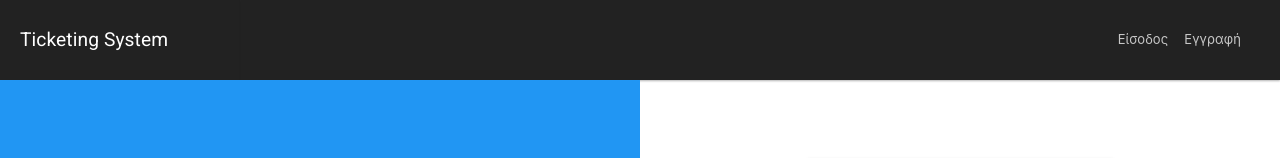
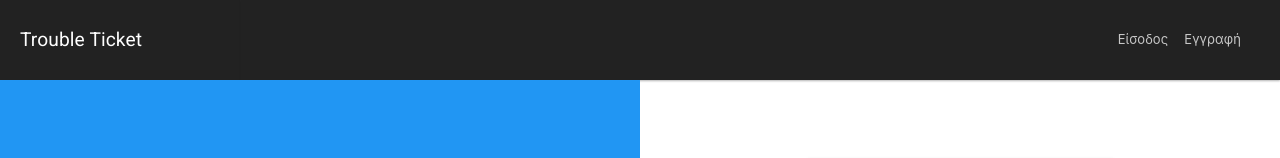
Before and after one commit to gkoniaris/smco-crm, a Vue app in the folder frontend/: page /#/login in a window 1280 px wide. Shown: the top 158 px of the page. Built offline with nearby package versions, Linux system fonts and the light colour scheme; no server answers; what v-autocomplete, vue-loading-overlay would draw is missing.

Commit message:
Allow to set page title via env variables

```diff
--- a/frontend/src/App.vue
+++ b/frontend/src/App.vue
@@ -1,7 +1,7 @@
 <template>
   <div class="d-flex" id="app">
     <div class="bg-light border-right" id="sidebar-wrapper">
-      <div class="sidebar-heading">Ticketing System</div>
+      <div class="sidebar-heading">{{appTitle}}</div>
       <div class="list-group list-group-flush" v-show="isAuthenticated">
         <router-link class="list-group-item list-group-item-action bg-light" to="/dashboard">Πίνακας</router-link>
         <router-link class="list-group-item list-group-item-action bg-light" to="/clients">Πελάτες</router-link>
@@ -31,7 +31,8 @@ export default {
   data() {
     return {
         footerText: process.env.VUE_APP_FOOTER_TEXT,
-        isAuthenticated: false
+        isAuthenticated: false,
+        appTitle: process.env.VUE_APP_TITLE || 'Trouble Ticket'
     }
   },
   components: {
```
Also changed, not shown: 1 other file (tests, documents, lock files or other folders).
